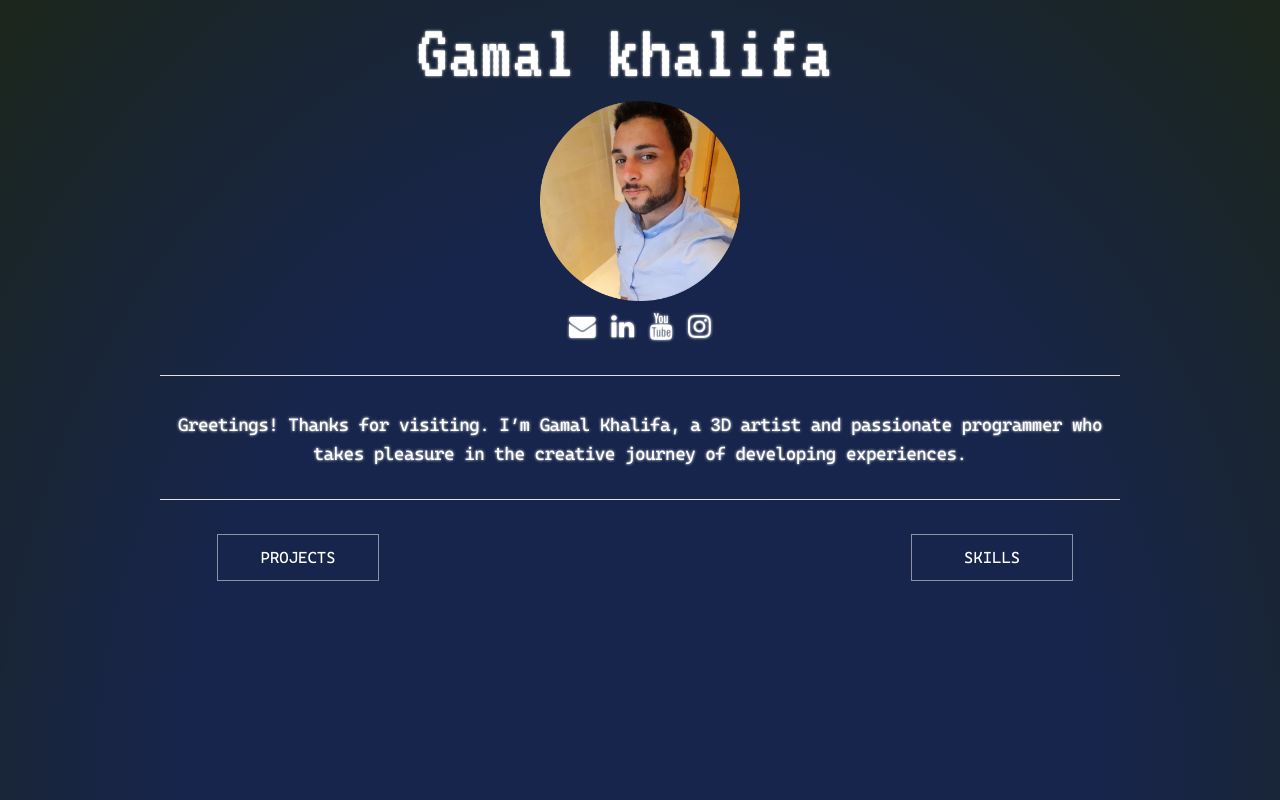
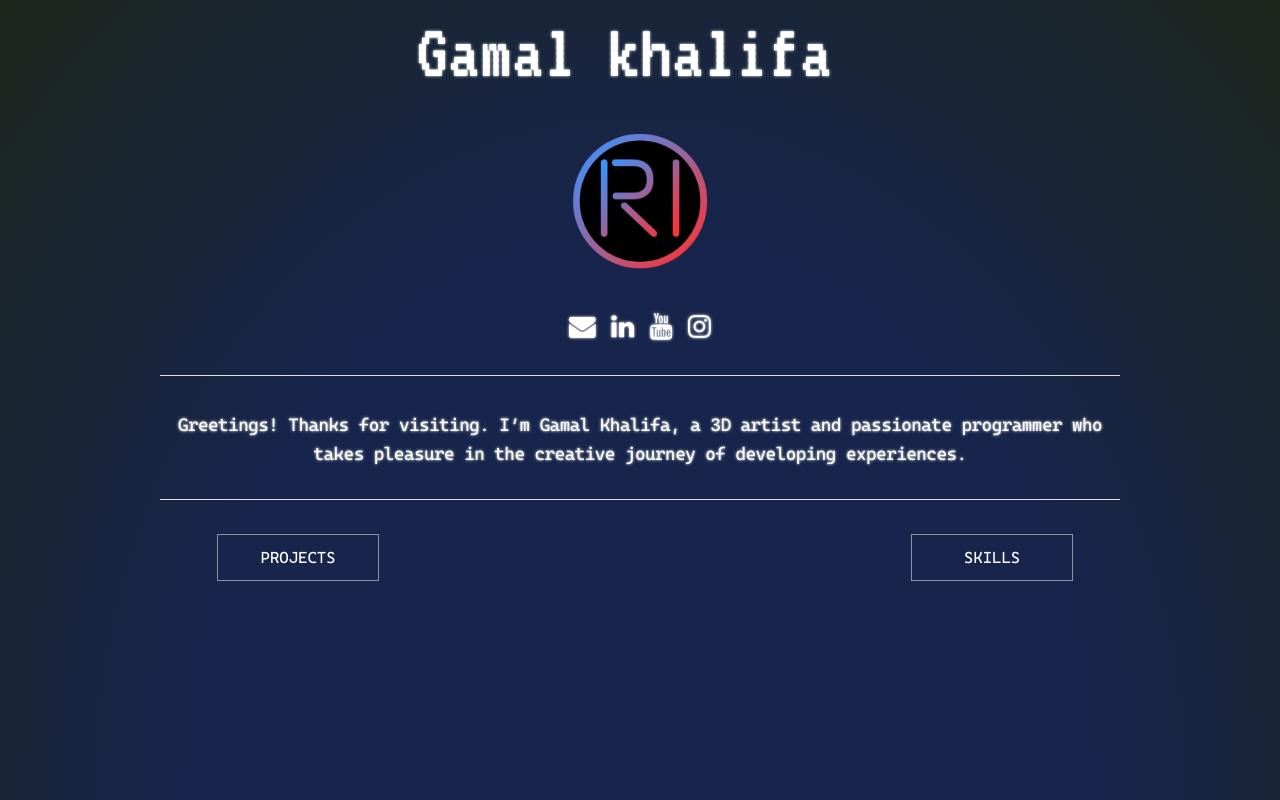
Before and after one commit to Gkhalifa11/por, a plain HTML site: page index.html in a window 1280 px wide. Shown: the top 800 px of the page. Drawn offline with Linux system fonts and the light colour scheme.

Commit message:
Update index.html

```diff
--- a/index.html
+++ b/index.html
@@ -41,7 +41,7 @@
     <body id="top">
         <div class="container" style="margin-top: 1%" align="center">
             <div id="title">Gamal khalifa </div>
-            <img class="landing_logo" src="./data/images/portrait.png" alt="Portrait">
+            <img class="landing_logo" src="./data/images/icon_dark.png" alt="Portrait">
             <div id="quick_links">
                 <!-- <p id ="tooltip">Quick Links</p> -->
                 <!-- <a href="./Data/cv/ORI_LAZAR_2021.pdf" target="_blank"><i class="fa fa-file-text"></i></a> -->
```
